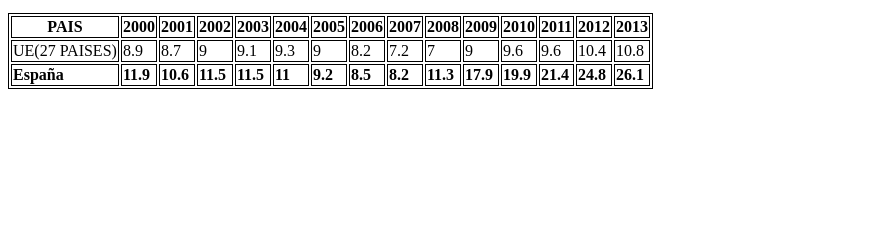
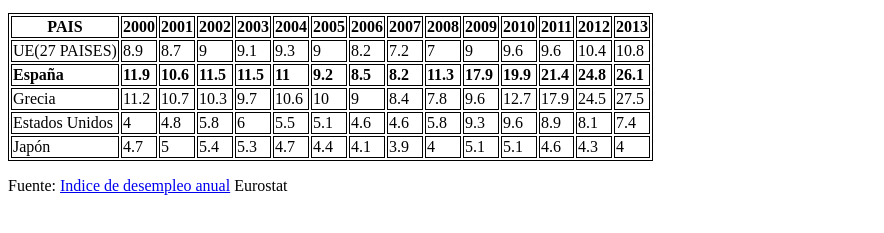
Before and after one commit to SERGIOOVEP/EJERCICIOS-, a plain HTML site: page EJERCICIO3.html in a window 1280 px wide. Shown: the part 137-370 px from the top of the page, without its empty margins (0-884 px from the left). Drawn offline with Linux system fonts and the light colour scheme.

Commit message:
ejercicio completo

```diff
--- a/EJERCICIO3.html
+++ b/EJERCICIO3.html
@@ -74,33 +74,71 @@
                     <td><strong>24.8</strong></td>
                     <td><strong>26.1</strong></td>
 
+                </tr>
 
 
+                <tr>
+                    <td>Grecia</td>
+                    <td>11.2</td>
+                    <td>10.7</td>
+                    <td>10.3</td>
+                    <td>9.7</td>
+                    <td>10.6</td>
+                    <td>10</td>
+                    <td>9</td>
+                    <td>8.4</td>
+                    <td>7.8</td>
+                    <td>9.6</td>
+                    <td>12.7</td>
+                    <td>17.9</td>
+                    <td>24.5</td>
+                    <td>27.5</td>
 
+                </tr>
 
+                <tr>
+                    <td>Estados Unidos</td>
+                    <td>4</td>
+                    <td>4.8</td>
+                    <td>5.8</td>
+                    <td>6</td>
+                    <td>5.5</td>
+                    <td>5.1</td>
+                    <td>4.6</td>
+                    <td>4.6</td>
+                    <td>5.8</td>
+                    <td>9.3</td>
+                    <td>9.6</td>
+                    <td>8.9</td>
+                    <td>8.1</td>
+                    <td>7.4</td>
 
+                </tr>
 
+                <tr>
 
-
-
-
-
-
-
-
+                    <td>Japón</td>
+                    <td>4.7</td>
+                    <td>5</td>
+                    <td>5.4</td>
+                    <td>5.3</td>
+                    <td>4.7</td>
+                    <td>4.4</td>
+                    <td>4.1</td>
+                    <td>3.9</td>
+                    <td>4</td>
+                    <td>5.1</td>
+                    <td>5.1</td>
+                    <td>4.6</td>
+                    <td>4.3</td>
+                    <td>4</td>
 
                 </tr>
 
 
+            </table>
 
-
-
-
-
-
-
-
-            </table>
+            <p>Fuente: <a href="https://ec.europa.eu/eurostat.">Indice de desempleo anual</a> Eurostat  </p>
 
 
 
```
